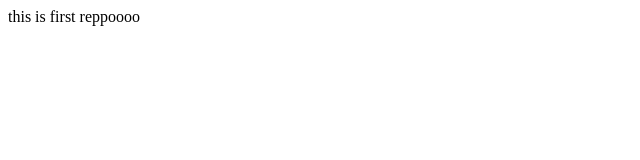
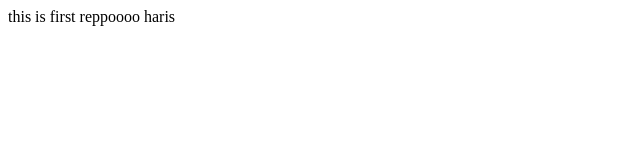
Before and after one commit to KashafGithub/first_repo, a plain HTML site: page index.html in a window 1280 px wide. Shown: the full height of the page, 0-640 px from the left. Drawn offline with Linux system fonts and the light colour scheme.

Commit message:
new Signed-off-by: hussantara <khanhumhai333@gmail.com>

```diff
--- a/index.html
+++ b/index.html
@@ -6,6 +6,6 @@
     <title>first</title>
 </head>
 <body>
-    this is first reppoooo
+    this is first reppoooo haris
 </body>
 </html>
```
